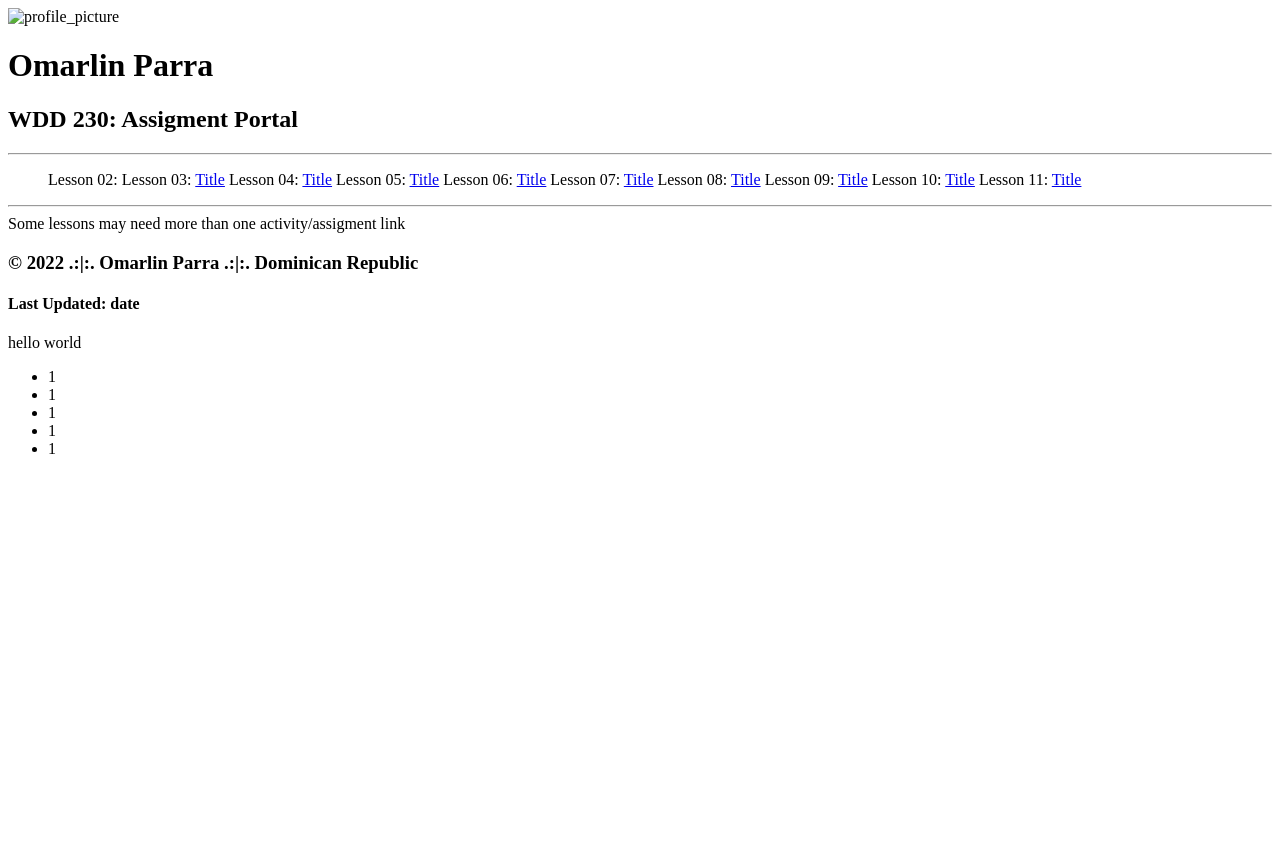
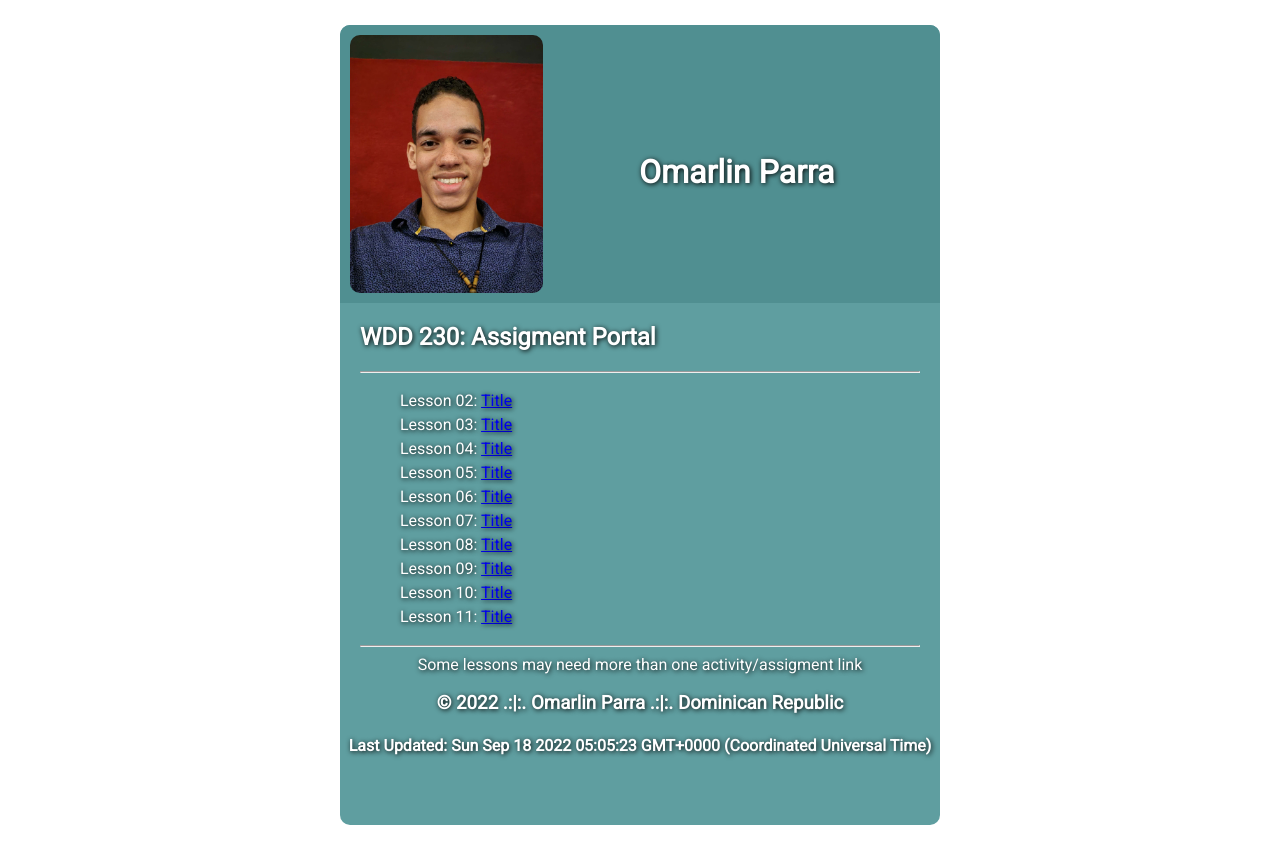
Before and after one commit to omarlinp/WDD_230, a plain HTML site: page index.html in a window 1280 px wide. Before the commit the page ends 800 px from the top, so only its background shows below. Drawn offline with Linux system fonts and the light colour scheme.

Commit message:
rearrangement of the files

```diff
--- a/index.html
+++ b/index.html
@@ -6,54 +6,38 @@
     <meta name="viewport" content="width=device-width, initial-scale=1.0">
 
     <title>Week 01 assigment</title>
+    <link rel="stylesheet" href="styles/style.css">
 </head>
 <body>
     <div class="container">
         <header>
-            <img src="" alt="profile_picture">
+            <img src="images/profile_picture.jpg" alt="profile_picture">
             <h1>Omarlin Parra</h1>
         </header>
         <main>
             <h2>WDD 230: Assigment Portal</h2>
             <hr>
             <ul>
-                <il>Lesson 02:</il>
-                <il>Lesson 03: <a href="#">Title</a></il>
-                <il>Lesson 04: <a href="#">Title</a></il>
-                <il>Lesson 05: <a href="#">Title</a></il>
-                <il>Lesson 06: <a href="#">Title</a></il>
-                <il>Lesson 07: <a href="#">Title</a></il>
-                <il>Lesson 08: <a href="#">Title</a></il>
-                <il>Lesson 09: <a href="#">Title</a></il>
-                <il>Lesson 10: <a href="#">Title</a></il>
-                <il>Lesson 11: <a href="#">Title</a></il>
+                <li>Lesson 02: <a href="#">Title</a></l1>
+                <li>Lesson 03: <a href="#">Title</a></l1>
+                <li>Lesson 04: <a href="#">Title</a></l1>
+                <li>Lesson 05: <a href="#">Title</a></l1>
+                <li>Lesson 06: <a href="#">Title</a></l1>
+                <li>Lesson 07: <a href="#">Title</a></l1>
+                <li>Lesson 08: <a href="#">Title</a></l1>
+                <li>Lesson 09: <a href="#">Title</a></l1>
+                <li>Lesson 10: <a href="#">Title</a></l1>
+                <li>Lesson 11: <a href="#">Title</a></l1>
             </ul>
             <hr>
             <span>Some lessons may need more than one activity/assigment link</span>
         </main>
         <footer>
             <h3>&copy; 2022 .:|:. Omarlin Parra .:|:. Dominican Republic</h3>
-            <h4>Last Updated: date</h4>
+            <h4 id="update"></h4>
         </footer>
     </div>
 
 </body>
 <script src="scripts/script.js"></script>
-</html><html lang="en">
-<head>
-    <meta charset="UTF-8">
-    <meta http-equiv="X-UA-Compatible" content="IE=edge">
-    <meta name="viewport" content="width=device-width, initial-scale=1.0">
-    <title>Index document</title>
-</head>
-<body>
-    <p>hello world</p>
-    <ul>
-        <li>1</li>
-        <li>1</li>
-        <li>1</li>
-        <li>1</li>
-        <li>1</li>
-    </ul>
-</body>
 </html>
```
Also changed, not shown: week_01/index.html (deleted, +0 -43 lines), images/profile_picture.jpg (renamed from week_01/images/profile_picture.jpg), scripts/script.js (renamed from week_01/scripts/script.js), styles/style.css (renamed from week_01/styles/style.css).
